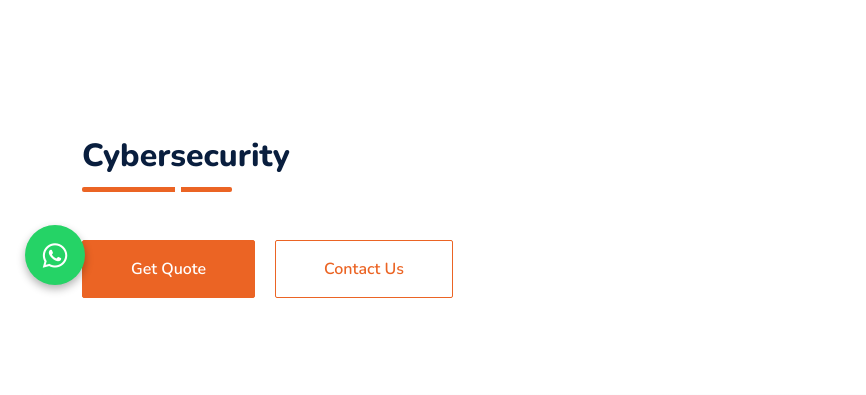
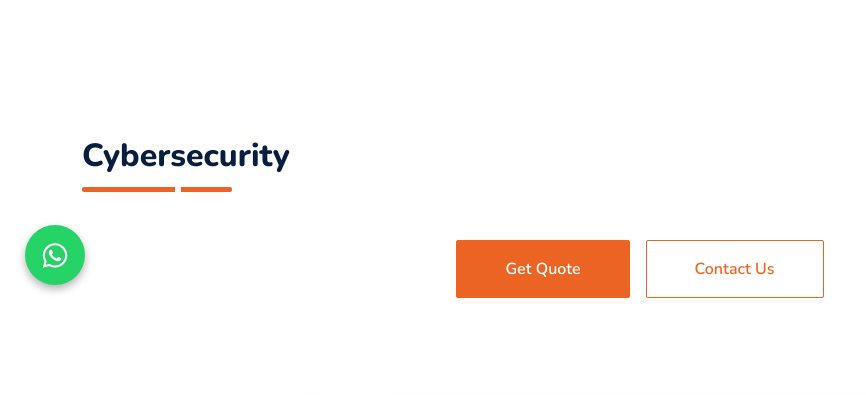
Before and after one commit to devcarkson/dictchannels, a Django app: template templates/courses/course_detail.html in a window 1280 px wide. Shown: the part 490-885 px from the top of the page, without its empty margins (0-866 px from the left). Run offline with Django 5.2, Linux system fonts and the light colour scheme; the template is opened without the code that fills it: values that come from a table or form of the project are taken from there, others are empty; data comes from the database, SQL or seed files in the repository; some libraries are stand-ins or nearby versions.

Commit message:
small fix

```diff
--- a/templates/courses/course_detail.html
+++ b/templates/courses/course_detail.html
@@ -32,9 +32,9 @@
                     {% comment %} <p>{{ course.description }}</p> {% endcomment %}
                     {{ page_content|safe }}
                 </div>
-                <div class="mt-4">
+                <div class="mt-4 d-flex flex-column flex-sm-row gap-3 justify-content-center">
                     <a href="{% url 'quote' %}" class="btn btn-primary py-3 px-5">Get Quote</a>
-                    <a href="{% url 'contact' %}" class="btn btn-outline-primary py-3 px-5 ms-3">Contact Us</a>
+                    <a href="{% url 'contact' %}" class="btn btn-outline-primary py-3 px-5">Contact Us</a>
                 </div>
             </div>
         </div>
```
